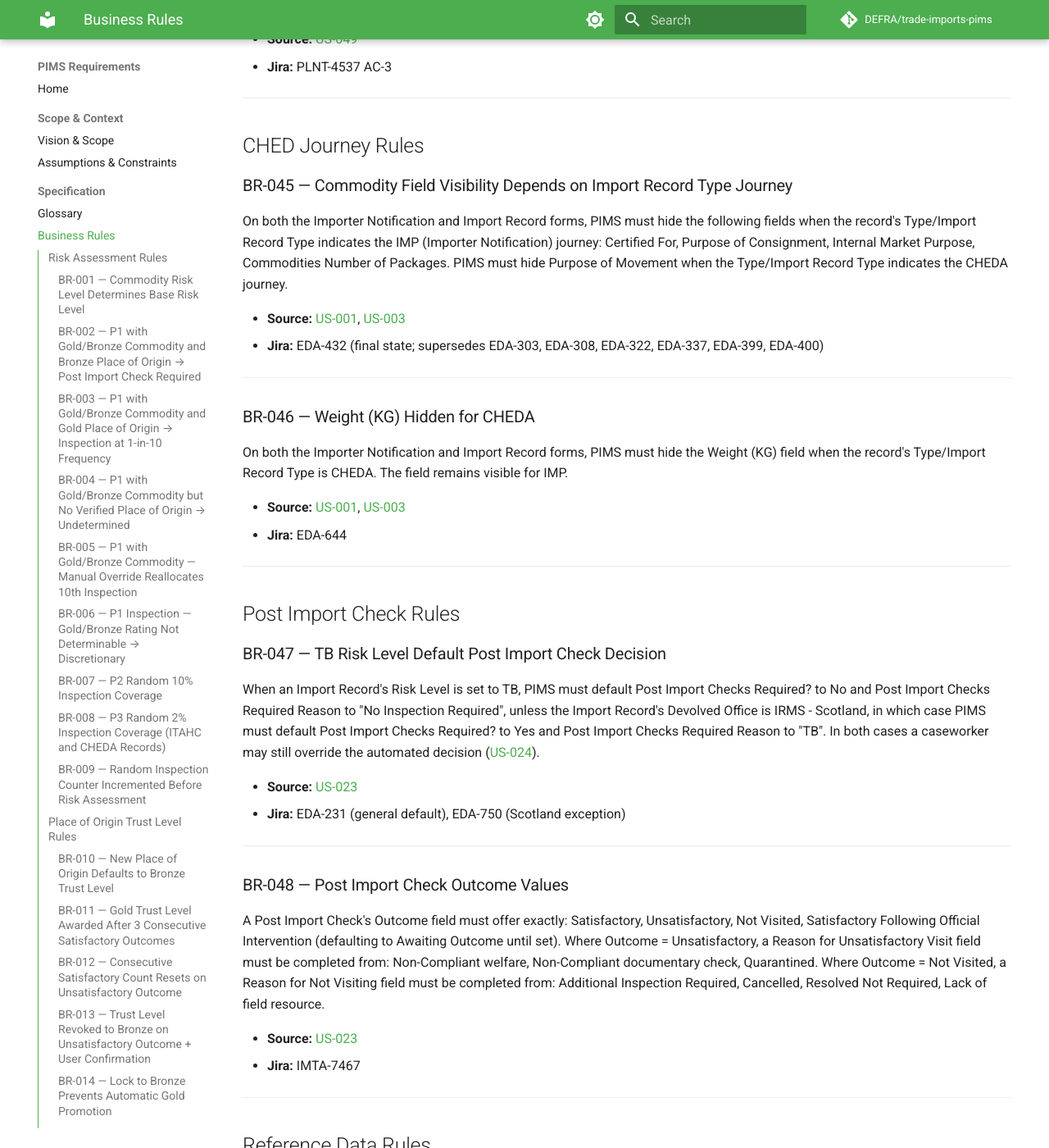
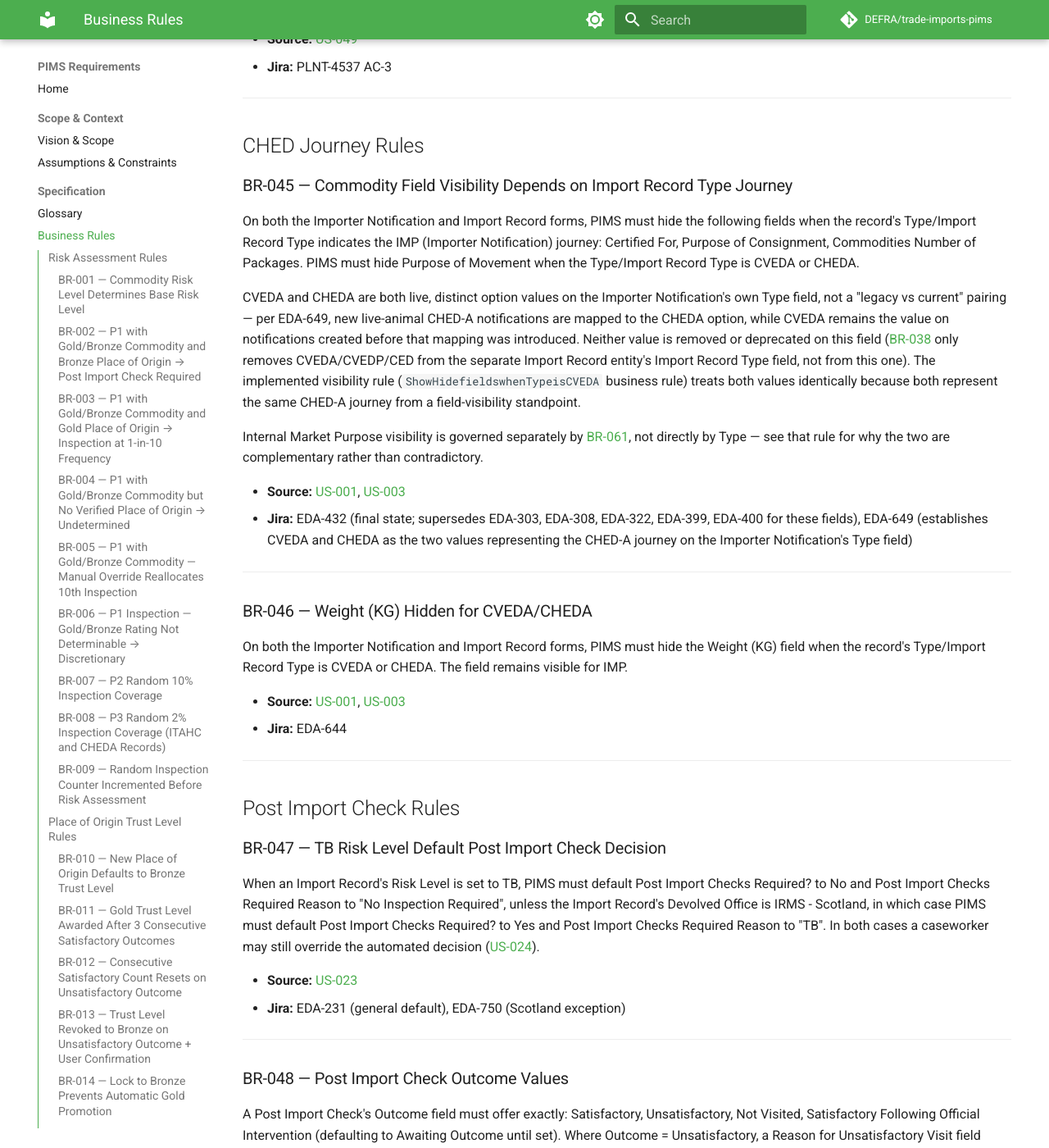
Before and after one commit to DEFRA/trade-imports-pims, an MkDocs documentation site: the page built from docs/requirements/business-rules.md, in a window 1280 px wide and 1400 px high, scrolled down 11928 px. Shown: the whole window at 82% size. Built offline with MkDocs 1.6.1 and Material for MkDocs 9.7.7, drawn with Linux system fonts in a browser that asks for light colours; a script that is not in the unit is left out; comment, search, counter and statistics services are not loaded; some of the changed text lies outside the part shown.

```diff
--- a/docs/requirements/business-rules.md
+++ b/docs/requirements/business-rules.md
@@ -419,16 +419,20 @@ When an Importer Notification with a populated Type of Non-Compliance is linked
 
 ### BR-045 — Commodity Field Visibility Depends on Import Record Type Journey { #br-045 }
 
-On both the Importer Notification and Import Record forms, PIMS must hide the following fields when the record's Type/Import Record Type indicates the IMP (Importer Notification) journey: Certified For, Purpose of Consignment, Internal Market Purpose, Commodities Number of Packages. PIMS must hide Purpose of Movement when the Type/Import Record Type indicates the CHEDA journey.
+On both the Importer Notification and Import Record forms, PIMS must hide the following fields when the record's Type/Import Record Type indicates the IMP (Importer Notification) journey: Certified For, Purpose of Consignment, Commodities Number of Packages. PIMS must hide Purpose of Movement when the Type/Import Record Type is CVEDA or CHEDA.
+
+CVEDA and CHEDA are both live, distinct option values on the Importer Notification's own Type field, not a "legacy vs current" pairing — per EDA-649, new live-animal CHED-A notifications are mapped to the CHEDA option, while CVEDA remains the value on notifications created before that mapping was introduced. Neither value is removed or deprecated on this field ([BR-038](#br-038) only removes CVEDA/CVEDP/CED from the separate Import Record entity's Import Record Type field, not from this one). The implemented visibility rule (`ShowHidefieldswhenTypeisCVEDA` business rule) treats both values identically because both represent the same CHED-A journey from a field-visibility standpoint.
+
+Internal Market Purpose visibility is governed separately by [BR-061](#br-061), not directly by Type — see that rule for why the two are complementary rather than contradictory.
 
 - **Source:** [US-001](user-stories/US-001-Manage-Import-Record.md), [US-003](user-stories/US-003-Manage-Importer-Notification.md)
-- **Jira:** EDA-432 (final state; supersedes EDA-303, EDA-308, EDA-322, EDA-337, EDA-399, EDA-400)
+- **Jira:** EDA-432 (final state; supersedes EDA-303, EDA-308, EDA-322, EDA-399, EDA-400 for these fields), EDA-649 (establishes CVEDA and CHEDA as the two values representing the CHED-A journey on the Importer Notification's Type field)
 
 ---
 
-### BR-046 — Weight (KG) Hidden for CHEDA { #br-046 }
+### BR-046 — Weight (KG) Hidden for CVEDA/CHEDA { #br-046 }
 
-On both the Importer Notification and Import Record forms, PIMS must hide the Weight (KG) field when the record's Type/Import Record Type is CHEDA. The field remains visible for IMP.
+On both the Importer Notification and Import Record forms, PIMS must hide the Weight (KG) field when the record's Type/Import Record Type is CVEDA or CHEDA. The field remains visible for IMP.
 
 - **Source:** [US-001](user-stories/US-001-Manage-Import-Record.md), [US-003](user-stories/US-003-Manage-Importer-Notification.md)
 - **Jira:** EDA-644
@@ -565,3 +569,33 @@ PIMS must only reflect an Importer Notification's Status as Amend once the corre
 - **Source:** [US-006](user-stories/US-006-Receive-Importer-Notification-From-IPAFFS.md)
 - **Jira:** _IMTA-7423 removed from the source export; no longer Jira-traceable._
 - **Note:** Retained based on implementation evidence — `ProcessINSASBMessage.TryUpdateExisting` only applies an update (including any Amend status) when the inbound `AggregateVersion` has incremented past the existing record's version.
+
+---
+
+### BR-061 — Internal Market Purpose Visibility Driven by Purpose of Consignment { #br-061 }
+
+On both the Importer Notification and Import Record forms, PIMS must hide the Internal Market Purpose field unless Purpose of Consignment = "Internal Market".
+
+This rule is complementary to, not superseded by, [BR-045](#br-045)'s Type-based field visibility: Purpose of Consignment is itself only ever shown and populated for the CVEDA/CHEDA journey (it is hidden, and not populated by the IPAFFS integration, for the IMP journey — see [BR-045](#br-045)). Consequently this rule alone already produces the correct outcome for every journey — Internal Market Purpose is hidden for all IMP records (because Purpose of Consignment is blank) and shown only for CVEDA/CHEDA records where Purpose of Consignment is specifically "Internal Market" (as opposed to, for example, Transit, Re-entry or Transhipment). No separate Type check is required or implemented for this field.
+
+- **Source:** [US-001](user-stories/US-001-Manage-Import-Record.md), [US-003](user-stories/US-003-Manage-Importer-Notification.md)
+- **Jira:** EDA-337
+
+---
+
+### BR-062 — Non-Compliance "Other" Comments Field Visibility { #br-062 }
+
+On the Importer Notification form, PIMS must show the Non-Compliance Other Comments field only when Type of Non-Compliance = "Other"; the field must be hidden for all other Type of Non-Compliance values.
+
+- **Source:** [US-049](user-stories/US-049-Non-Compliance-Management.md)
+- **Jira:** PLNT-4537 (AC-1 specifies this field is "Only displayed when Type of Non-Compliance = Other")
+
+---
+
+### BR-063 — Charity Tab Visibility Tied to Importing From Charity Flag { #br-063 }
+
+On the Importer Notification form, PIMS must show the Charity tab only when the Importing From Charity field is Yes; the tab must be hidden (including when the field is unset) in all other cases.
+
+- **Source:** [US-003](user-stories/US-003-Manage-Importer-Notification.md)
+- **Jira:** _Could not be traced to a source Jira requirement._
+- **Note:** This requirement could not be sourced from Jira and has been inferred from the implementation
```
Also changed, not shown: docs/requirements/user-stories/US-003-Manage-Importer-Notification.md (+11 -2 lines), 6 other files.
